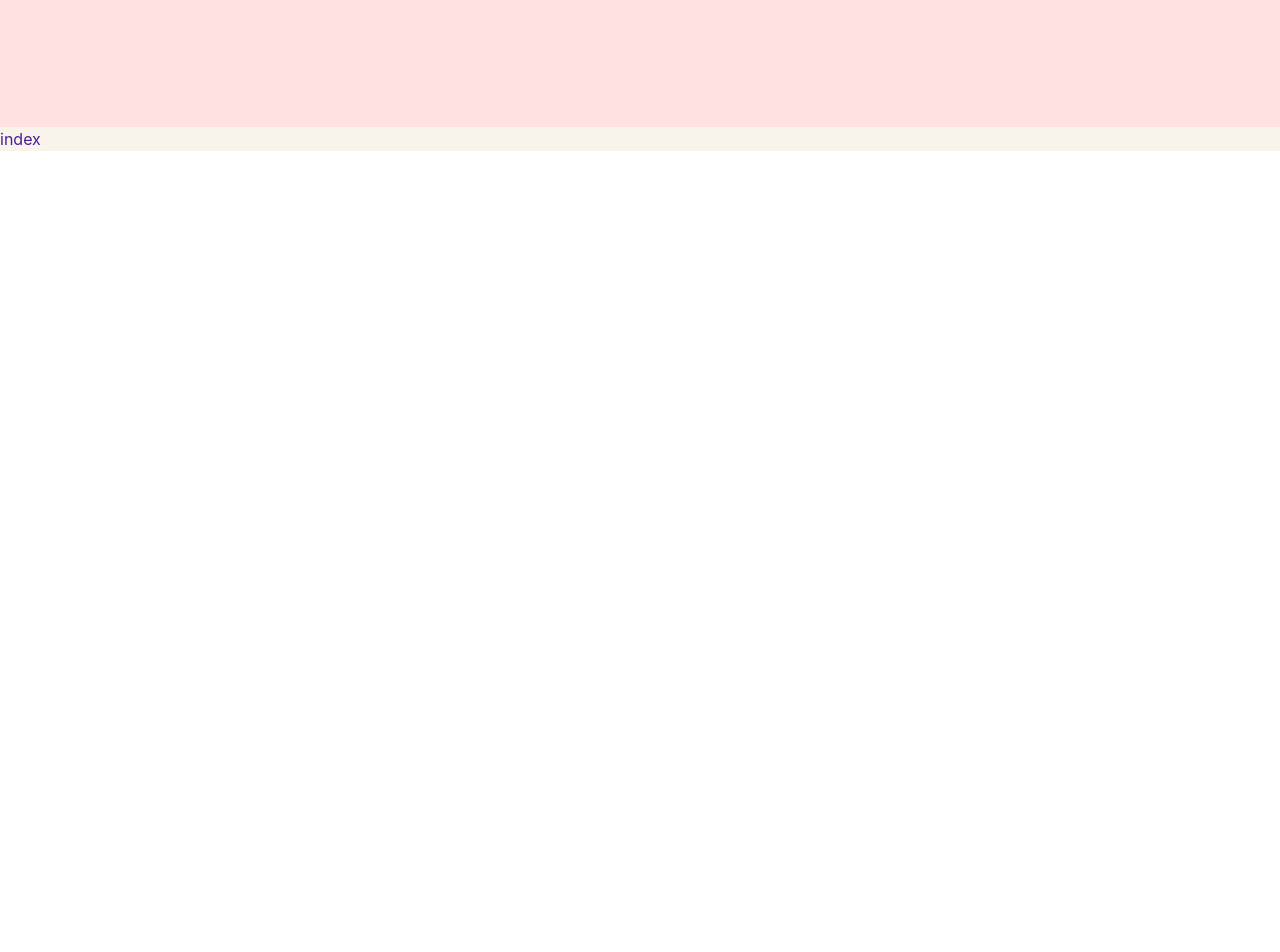
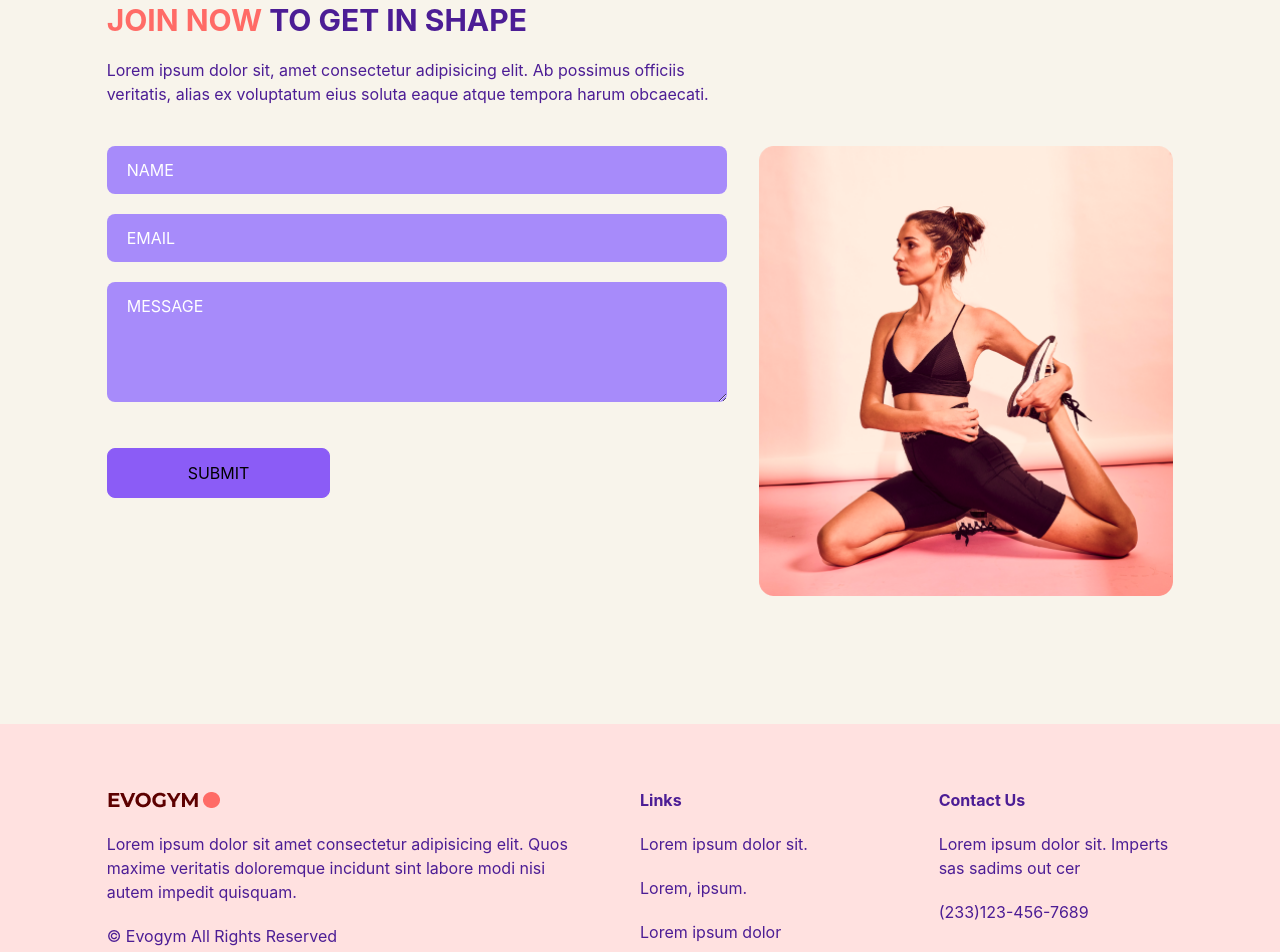
Before and after one commit to Akarikev/edrohgym, a React (Vite) app: page / in a window 1280 px wide. Shown: the part 2860-3812 px from the top of the page. Before the commit the page ends 3011 px from the top, so only its background shows below. Built offline with nearby package versions, Linux system fonts and the light colour scheme.

Commit message:
final deploy

```diff
--- a/src/App.tsx
+++ b/src/App.tsx
@@ -6,6 +6,7 @@
 import { SelectedPage } from "@/shared/types";
 import OurClasses from "@/scenes/OurClasses";
 import ContactUs from "@/scenes/ContactUs";
+import Footer from "@/scenes/Footer";
 
 function App() {
   const [selectedPage, setSelectedPage] = useState<SelectedPage>(
@@ -39,6 +40,7 @@
       <Benefits setSelectedPage={setSelectedPage} />
       <OurClasses setSelectedPage={setSelectedPage} />
       <ContactUs setSelectedPage={setSelectedPage} />
+      <Footer />
     </div>
   );
 }
--- a/src/scenes/ContactUs/index.tsx
+++ b/src/scenes/ContactUs/index.tsx
@@ -1,11 +1,176 @@
+import Htext from "@/shared/Htext";
 import { SelectedPage } from "@/shared/types";
+import { motion } from "framer-motion";
+import { useForm } from "react-hook-form";
+import ContactUsPageGraphic from "@/assets/ContactUsPageGraphic.png";
 
 type Props = {
   setSelectedPage: (value: SelectedPage) => void;
 };
 
-const index = ({ setSelectedPage }: Props) => {
-  return <div>index</div>;
+const ContactUs = ({ setSelectedPage }: Props) => {
+  const inputStyles = ` mb-5 w-full rounded-lg bg-violet-400 px-5 py-3 placeholder-white`;
+
+  const {
+    register,
+    trigger,
+    formState: { errors },
+  } = useForm();
+
+  const onSubmit = async (e: any) => {
+    const isValid = await trigger();
+
+    if (!isValid) {
+      e.preventDefault();
+    }
+  };
+
+  return (
+    <section id="contactus" className="mx-auto w-5/6 pb-32 pt-24">
+      <motion.div
+        onViewportEnter={() => setSelectedPage(SelectedPage.ContactUs)}
+      >
+        {/* Header */}
+        <motion.div
+          className="md:w-3/5"
+          initial="hidden"
+          whileInView="visible"
+          viewport={{ once: true, amount: 0.5 }}
+          transition={{ delay: 0.4, duration: 0.5 }}
+          variants={{
+            hidden: { opacity: 0, x: -50 },
+            visible: { opacity: 1, x: 0 },
+          }}
+        >
+          <Htext>
+            <span className="text-primary-500">JOIN NOW</span> TO GET IN SHAPE
+          </Htext>
+
+          <p className="my-5">
+            Lorem ipsum dolor sit, amet consectetur adipisicing elit. Ab
+            possimus officiis veritatis, alias ex voluptatum eius soluta eaque
+            atque tempora harum obcaecati.
+          </p>
+        </motion.div>
+
+        {/* Form and image */}
+
+        <div className="mt-10 justify-between gap-8 md:flex">
+          <motion.div
+            className="md:w-3/5"
+            initial="hidden"
+            whileInView="visible"
+            viewport={{ once: true, amount: 0.5 }}
+            transition={{ duration: 0.5 }}
+            variants={{
+              hidden: { opacity: 0, x: 50 },
+              visible: { opacity: 1, x: 0 },
+            }}
+          >
+            <form
+              action="https://formsubmit.co/e29c47134798e19b062cd4c60b5673cc"
+              method="POST"
+              target="_blank"
+              onSubmit={onSubmit}
+            >
+              <input
+                className={inputStyles}
+                type="text"
+                placeholder="NAME"
+                {...register("name", {
+                  required: "Required",
+                  maxLength: 100,
+                  // pattern: {
+                  //   value: /^[A-Z0-9._%+-]+@[A-Z0-9.-]+\.[A-Z]{2,}$/i,
+                  //   message: "invalid email address",
+                  // },
+                })}
+              />
+              {errors.name && (
+                <p className="mt-1 text-primary-500">
+                  {" "}
+                  {errors.name.type === "required" && "This field is required"}
+                  {errors.name.type === "maxLength" &&
+                    "Max Length must be 100 characters"}
+                </p>
+              )}
+              <input
+                className={inputStyles}
+                type="text"
+                placeholder="EMAIL"
+                {...register("email", {
+                  required: "Required",
+                  maxLength: 100,
+                  pattern: {
+                    value: /^[A-Z0-9._%+-]+@[A-Z0-9.-]+\.[A-Z]{2,}$/i,
+                    message: "invalid email address",
+                  },
+                })}
+              />
+              {errors.email && (
+                <p className="mt-1 text-primary-500">
+                  {" "}
+                  {errors.email.type === "required" && "This field is required"}
+                  {errors.email.type === "pattern" && "invalid email"}
+                </p>
+              )}
+              <textarea
+                rows={4}
+                cols={50}
+                className={inputStyles}
+                placeholder="MESSAGE"
+                {...register("message", {
+                  required: "Required",
+                  maxLength: 2000,
+                  // pattern: {
+                  //   value: /^[A-Z0-9._%+-]+@[A-Z0-9.-]+\.[A-Z]{2,}$/i,
+                  //   message: "invalid email address",
+                  // },
+                })}
+              />
+              {errors.message && (
+                <p className="mt-1 text-primary-500">
+                  {" "}
+                  {errors.message.type === "required" &&
+                    "This field is required"}
+                  {errors.message.type === "maxLength" &&
+                    "Max Length must be 2000 characters"}
+                </p>
+              )}
+
+              <button
+                type="submit"
+                className="mt-5 rounded-lg bg-violet-500 px-20 py-3 text-black transition duration-500 hover:text-white"
+              >
+                SUBMIT
+              </button>
+            </form>
+          </motion.div>
+
+          <motion.div
+            className="relative mt-16 basis-2/5  md:mt-0"
+            initial="hidden"
+            whileInView="visible"
+            viewport={{ once: true, amount: 0.5 }}
+            transition={{ delay: 0.4, duration: 0.5 }}
+            variants={{
+              hidden: { opacity: 0, x: 50 },
+              visible: { opacity: 1, x: 0 },
+            }}
+          >
+            <div className="w-full before:absolute before:-bottom-20 before:-right-10 before:z-[-1] md:before:content-evolvetext ">
+              <img
+                loading="lazy"
+                src={ContactUsPageGraphic}
+                alt="contact page image"
+                className="w-full"
+              />
+            </div>
+          </motion.div>
+        </div>
+      </motion.div>
+    </section>
+  );
 };
 
-export default index;
+export default ContactUs;
--- /dev/null
+++ b/src/scenes/Footer/index.tsx
@@ -0,0 +1,35 @@
+import Logo from "@/assets/Logo.png";
+
+const Footer = () => {
+  return (
+    <footer className="bg-primary-100 py-16">
+      <div className="mx-auto w-5/6 justify-center gap-16 md:flex">
+        <div className="mt-16 basis-1/2 md:mt-0 ">
+          <img src={Logo} alt="Logo" />
+          <p className="my-5">
+            Lorem ipsum dolor sit amet consectetur adipisicing elit. Quos maxime
+            veritatis doloremque incidunt sint labore modi nisi autem impedit
+            quisquam.
+          </p>
+
+          <p>&copy; Evogym All Rights Reserved</p>
+        </div>
+        <div className="mt-16 basis-1/4 md:mt-0">
+          <h4 className="font-bold">Links</h4>
+          <p className="my-5">Lorem ipsum dolor sit.</p>
+          <p className="my-5">Lorem, ipsum.</p>
+          <p>Lorem ipsum dolor</p>
+        </div>
+        <div className="mt-16 basis-1/4 md:mt-0">
+          <h4 className="font-bold">Contact Us</h4>
+          <p className="my-5">
+            Lorem ipsum dolor sit. Imperts sas sadims out cer
+          </p>
+          <p>(233)123-456-7689</p>
+        </div>
+      </div>
+    </footer>
+  );
+};
+
+export default Footer;
--- a/src/scenes/benefits/index.tsx
+++ b/src/scenes/benefits/index.tsx
@@ -82,8 +82,22 @@
         <div className="mt-16 items-center justify-between gap-20 md:mt-28 md:flex ">
           {/* Graphic */}
 
-          <img className="mx-auto" src={BenefitPageGraphic} alt="img graphic" />
-
+          <motion.div
+            initial="hidden"
+            whileInView="visible"
+            viewport={{ once: true, amount: 0.5 }}
+            transition={{ delay: 0.4, duration: 0.5 }}
+            variants={{
+              hidden: { opacity: 0, x: 50 },
+              visible: { opacity: 1, x: 0 },
+            }}
+          >
+            <img
+              className="mx-auto"
+              src={BenefitPageGraphic}
+              alt="img graphic"
+            />
+          </motion.div>
           {/* descp */}
           <div>
             {/* title */}
```
